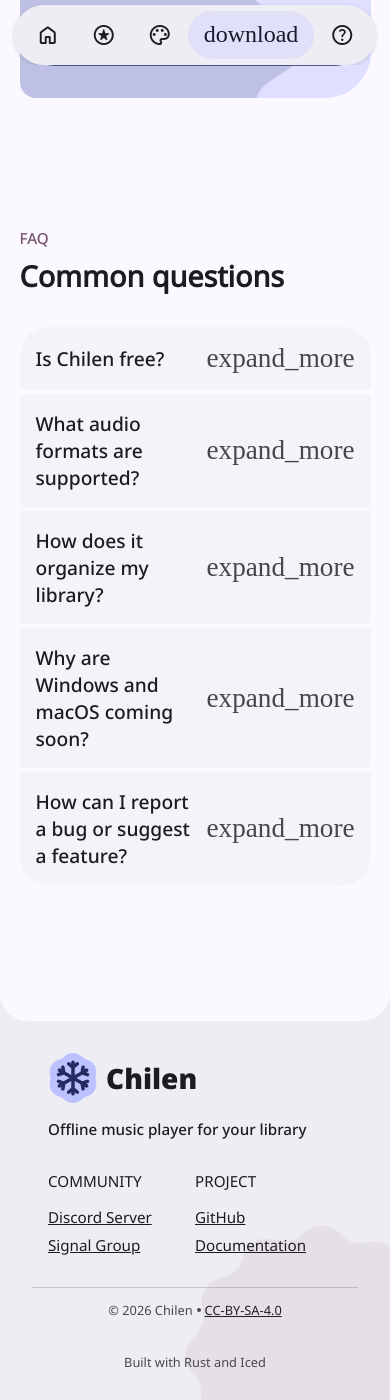
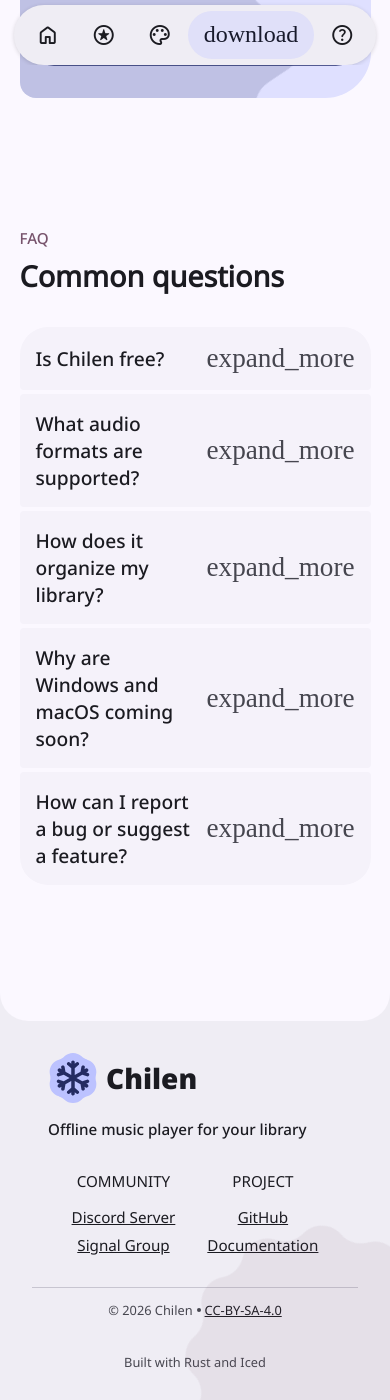
Before and after one commit to Chilen-dev/chilen.dev, a Jekyll site: the page built from content/index.html, in a window 390 px wide and 1400 px high, scrolled down 3227 px. Built offline with Jekyll 4.4.1, drawn with Linux system fonts in a browser that asks for light colours; some web fonts are replaced.

Commit message:
Fix footer content alignment for compact views, tweak page content

```diff
--- a/_includes/widgets/footer.html
+++ b/_includes/widgets/footer.html
@@ -123,7 +123,9 @@
 
       #footer-top-row {
         flex-wrap: wrap;
+        column-gap: var(--spacing-large);
         row-gap: var(--spacing-large);
+        justify-content: center;
       }
 
       #footer-logo-column {
@@ -131,7 +133,8 @@
       }
 
       #footer-top-row .column {
-        flex: 0 0 50%;
+        flex: 0 0 auto;
+        text-align: center;
       }
 
       #footer-bottom-row {
--- a/content/download.html
+++ b/content/download.html
@@ -383,7 +383,7 @@ fonts: [NotoSans-Regular, NotoSans-Medium, NotoSans-Black, MaterialSymbolsRounde
       <p>Then install <code>chilen-git</code> on regular Fedora:</p>
       {% include widgets/code-with-copy.html content="dnf install chilen-git" %}
       <p>Or on Fedora Atomic:</p>
-      {% include widgets/code-with-copy.html content="rpm-stree install chilen-git" %}
+      {% include widgets/code-with-copy.html content="rpm-ostree install chilen-git" %}
     </div>
 
     <div class="platform" id="arch">
--- a/content/index.html
+++ b/content/index.html
@@ -411,7 +411,7 @@ fonts: [NotoSans-Regular, NotoSans-Medium, NotoSans-Black, MaterialSymbolsRounde
     {%
       include widgets/faq_entry.html
       question="Why are Windows and macOS coming soon?"
-      answer="Because I am just one person working on this project, and I have limited resources and time. Linux is what I work on, so developing for Linux first is the easiest way to go. Cross-platform support will be added after the first Linux release."
+      answer="Because I am just one person working on this project, and I have limited resources and time. Linux is what I work on, so developing for Linux first is the easiest way to go. I plan on expanding playform support after the first Linux release."
     %}
 
     {% capture report_answer %}Open an issue on <a href="{{ site.project_repo_url }}/issues">GitHub</a>, or join the community on <a href="{{ site.discord_url }}">Discord</a> to discuss it first.{% endcapture %}
```
